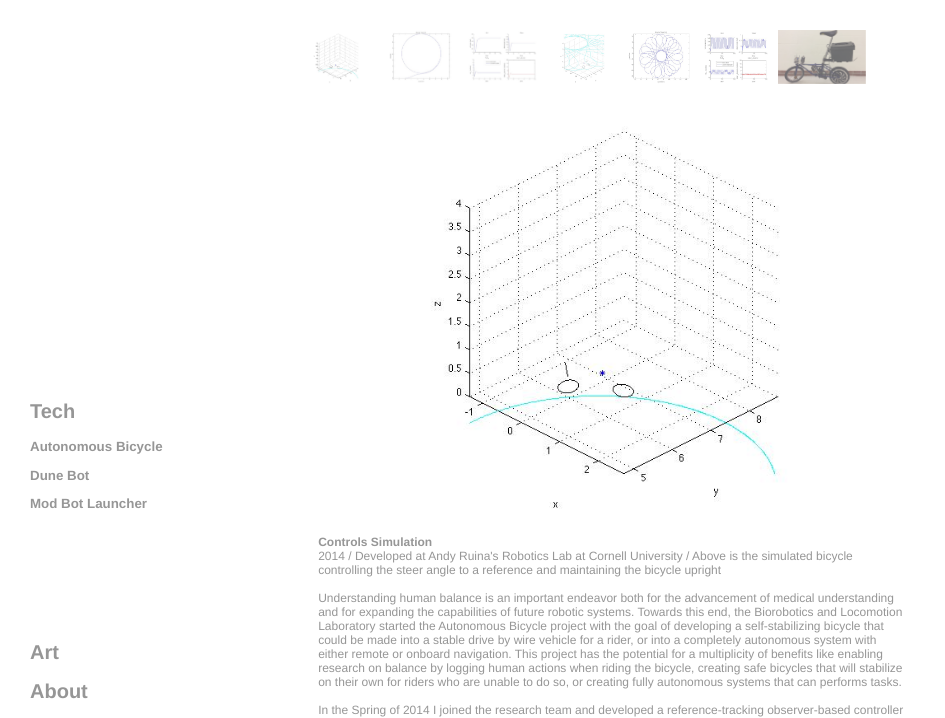
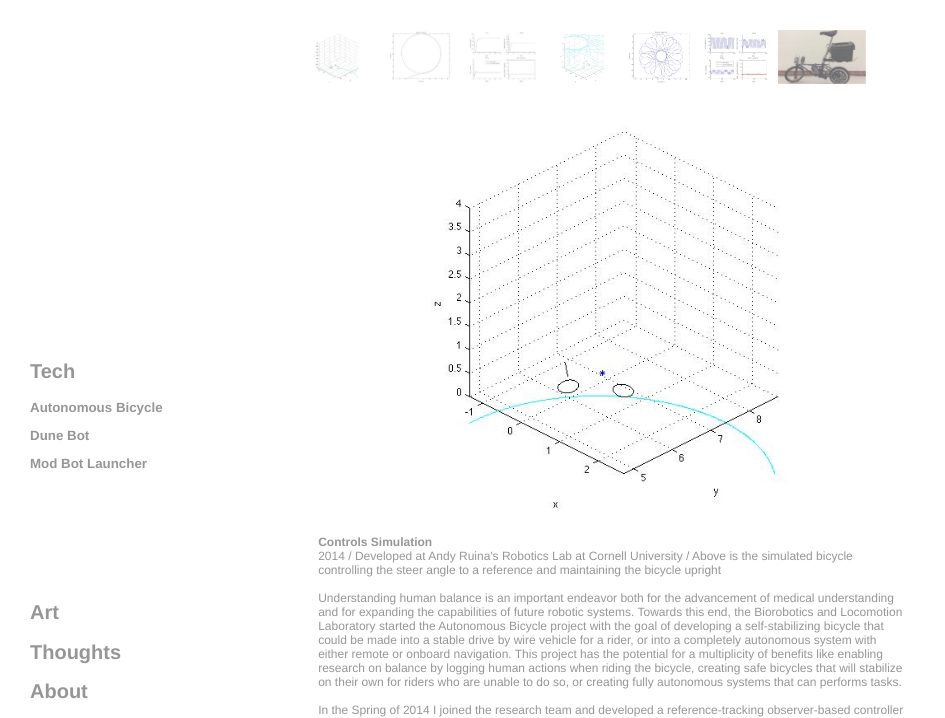
Before and after one commit to Diego4rmando/diegosite, a plain HTML site: page auto_bike.html in a window 1280 px wide. Shown: the top 718 px of the page, without its empty margins (0-945 px from the left). Drawn offline with Linux system fonts and the light colour scheme.

Commit message:
Adding missing links to thoughts page

```diff
--- a/auto_bike.html
+++ b/auto_bike.html
@@ -80,6 +80,9 @@ Miscellaneous Photography
 </p>
 </div>
 </div>
+<h2>
+<a href="thoughts.html">Thoughts</a>
+</h2>
 <h2>
 <a href="about.html">About</a>
 </h2>
```
Also changed, not shown: dune_bot.html (+3 -0 lines).
